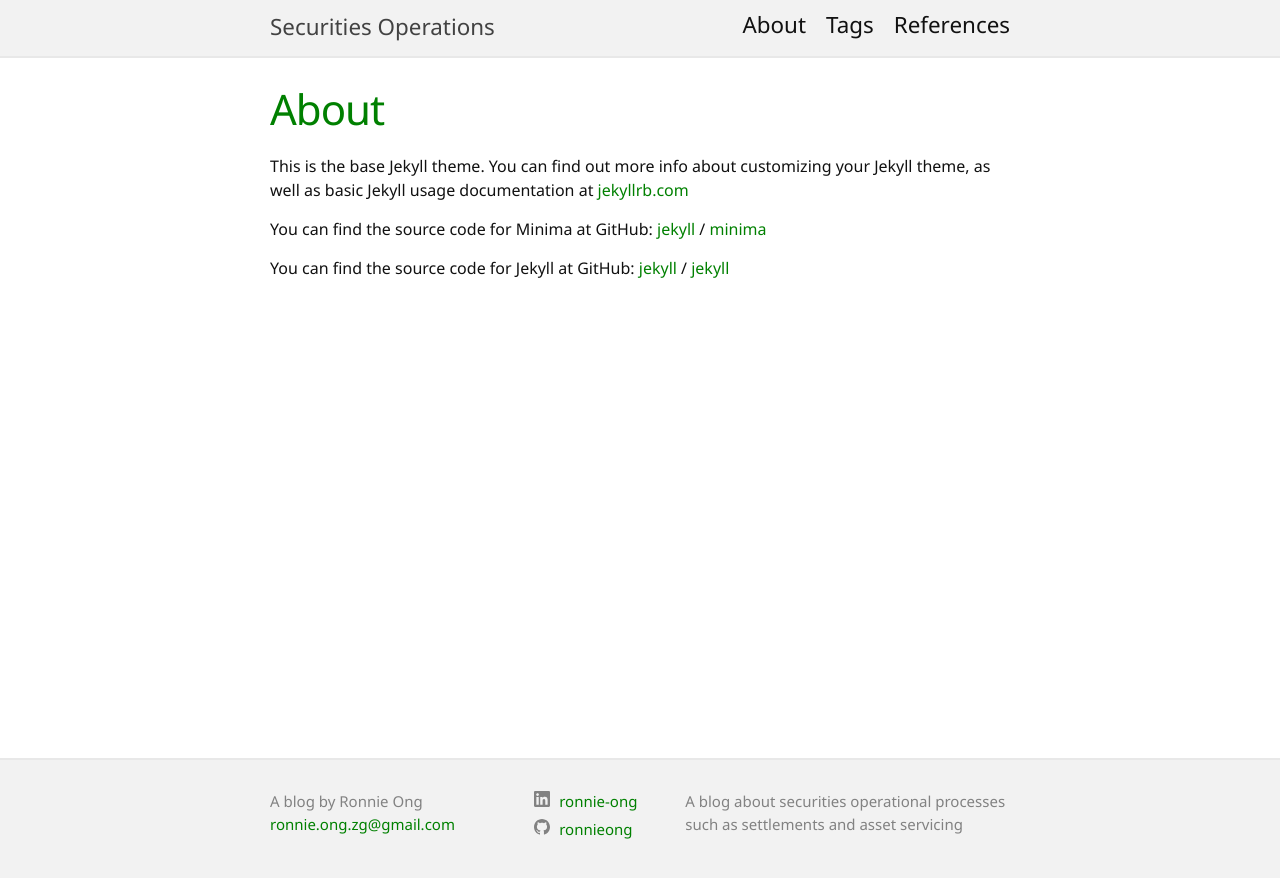
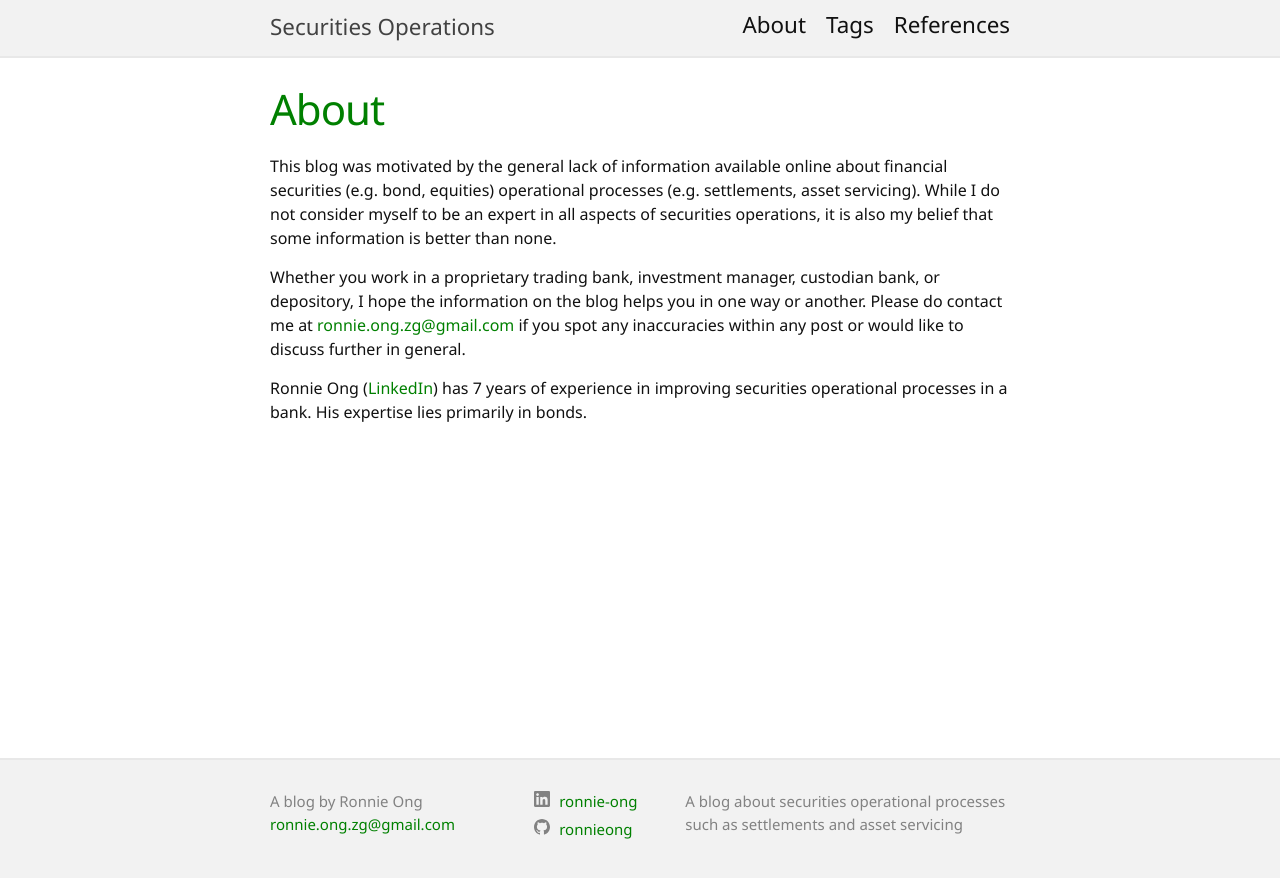
Before and after one commit to ronnieong/secops, a Jekyll site: the page built from about.markdown, in a window 1280 px wide. Shown: the top 878 px of the page. Built offline with Jekyll 4.4.1, drawn with Linux system fonts in a browser that asks for light colours.

Commit message:
updated about file

```diff
--- a/about.markdown
+++ b/about.markdown
@@ -4,15 +4,8 @@ title: About
 permalink: /about/
 ---
 
-This is the base Jekyll theme. You can find out more info about customizing your Jekyll theme, as well as basic Jekyll usage documentation at [jekyllrb.com](https://jekyllrb.com/)
+This blog was motivated by the general lack of information available online about financial securities (e.g. bond, equities) operational processes (e.g. settlements, asset servicing). While I do not consider myself to be an expert in all aspects of securities operations, it is also my belief that some information is better than none.
 
-You can find the source code for Minima at GitHub:
-[jekyll][jekyll-organization] /
-[minima](https://github.com/jekyll/minima)
+Whether you work in a proprietary trading bank, investment manager, custodian bank, or depository, I hope the information on the blog helps you in one way or another. Please do contact me at <ronnie.ong.zg@gmail.com> if you spot any inaccuracies within any post or would like to discuss further in general.
 
-You can find the source code for Jekyll at GitHub:
-[jekyll][jekyll-organization] /
-[jekyll](https://github.com/jekyll/jekyll)
-
-
-[jekyll-organization]: https://github.com/jekyll
+Ronnie Ong ([LinkedIn](https://www.linkedin.com/in/ronnie-ong/)) has 7 years of experience in improving securities operational processes in a bank. His expertise lies primarily in bonds.
```
